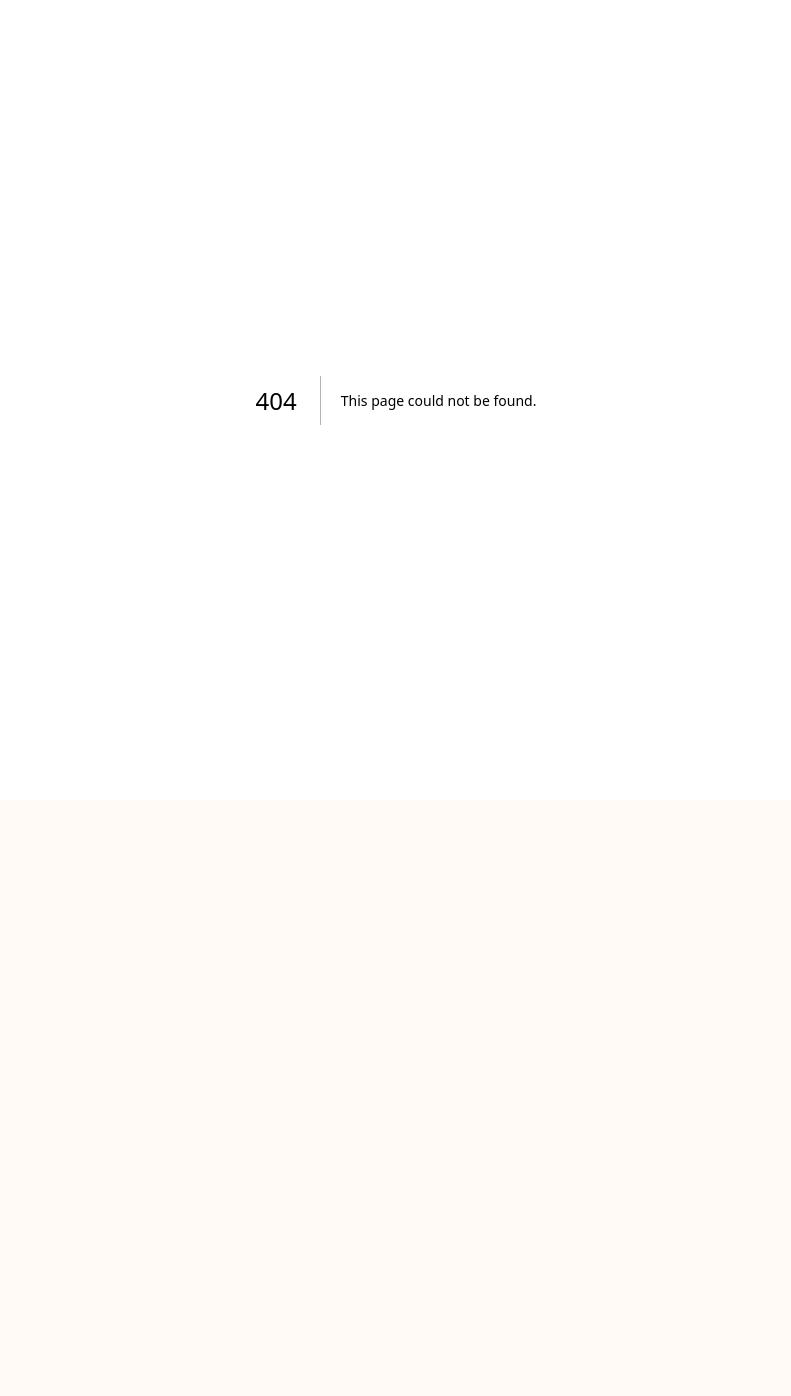
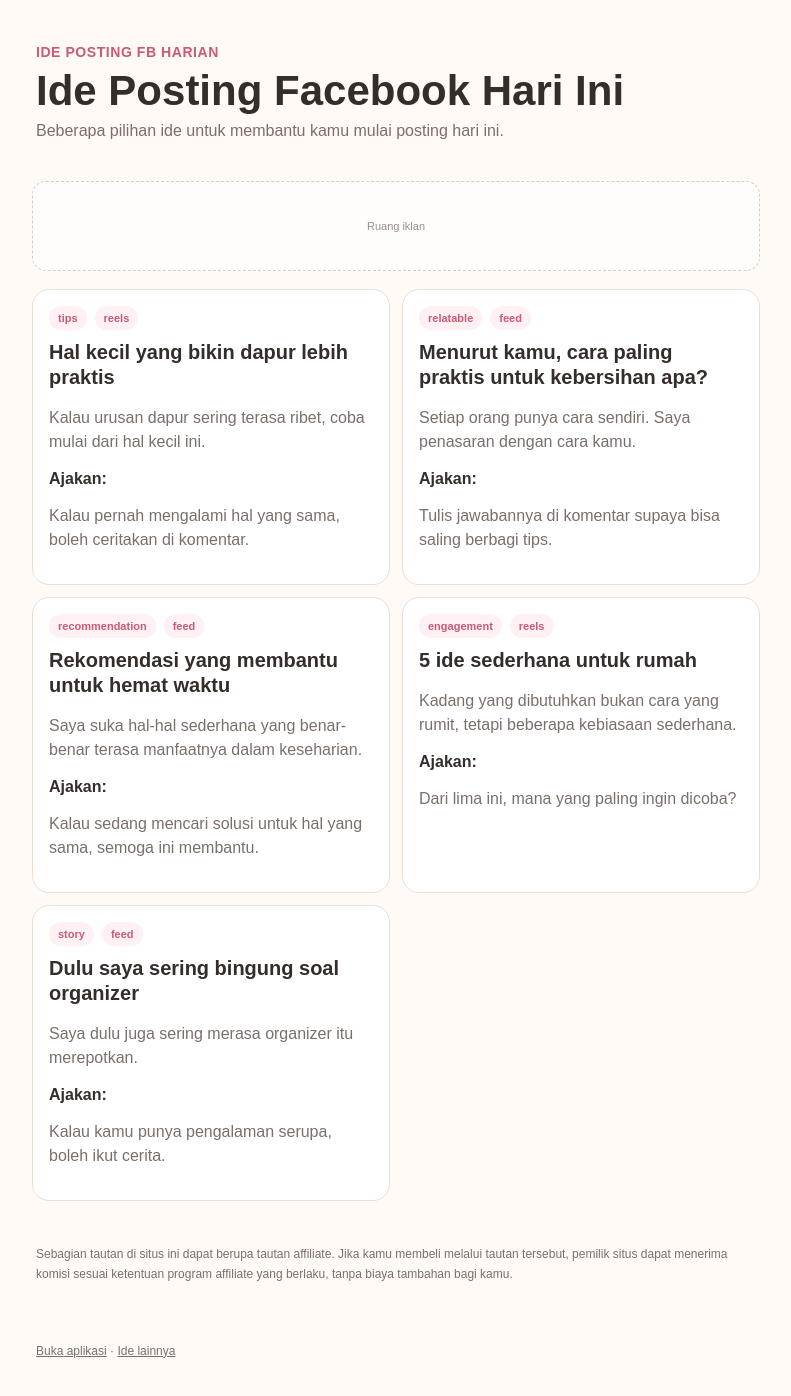
Before and after one commit to galleryabah-source/ide-posting-fb-harian-mvp, a Next.js app: page /ide-postingan-facebook-hari-ini in a window 1280 px wide. Before the commit this address had no page. Shown: the top 1396 px of the page, without its empty margins (244-1035 px from the left). Before the commit the page ends 800 px from the top, so only its background shows below. Built offline with nearby package versions, Linux system fonts and the light colour scheme; no server answers.

Commit message:
feat: add today public SEO route

```diff
--- /dev/null
+++ b/app/ide-postingan-facebook-hari-ini/page.tsx
@@ -0,0 +1,22 @@
+import type { Metadata } from "next";
+import { AdSlot } from "../../components/ad-slot";
+import { AffiliateDisclosure } from "../../components/affiliate-disclosure";
+import { generateDailyIdeas } from "../../lib/content-engine";
+
+export const metadata: Metadata = {
+  title: "Ide Posting Facebook Hari Ini | Ide Posting FB Harian",
+  description: "Lima inspirasi ide posting Facebook untuk hari ini yang bisa kamu sesuaikan dengan pengalaman dan gaya tulisanmu.",
+};
+
+export default function TodayIdeasPage() {
+  const ideas = generateDailyIdeas("rumah-tangga", new Date());
+  return (
+    <main className="shell">
+      <header className="header"><div className="brand">Ide Posting FB Harian</div><h1>Ide Posting Facebook Hari Ini</h1><p className="subtitle">Beberapa pilihan ide untuk membantu kamu mulai posting hari ini.</p></header>
+      <AdSlot slot="today-top" />
+      <section className="idea-list">{ideas.map((idea) => <article className="idea" key={idea.id}><div className="idea-top"><span className="badge">{idea.pillar}</span><span className="badge">{idea.format}</span></div><h2>{idea.title}</h2><p>{idea.hook}</p><strong>Ajakan:</strong><p>{idea.cta}</p></article>)}</section>
+      <AffiliateDisclosure />
+      <footer className="footer"><a href="/">Buka aplikasi</a> · <a href="/ide-postingan-facebook">Ide lainnya</a></footer>
+    </main>
+  );
+}
```
